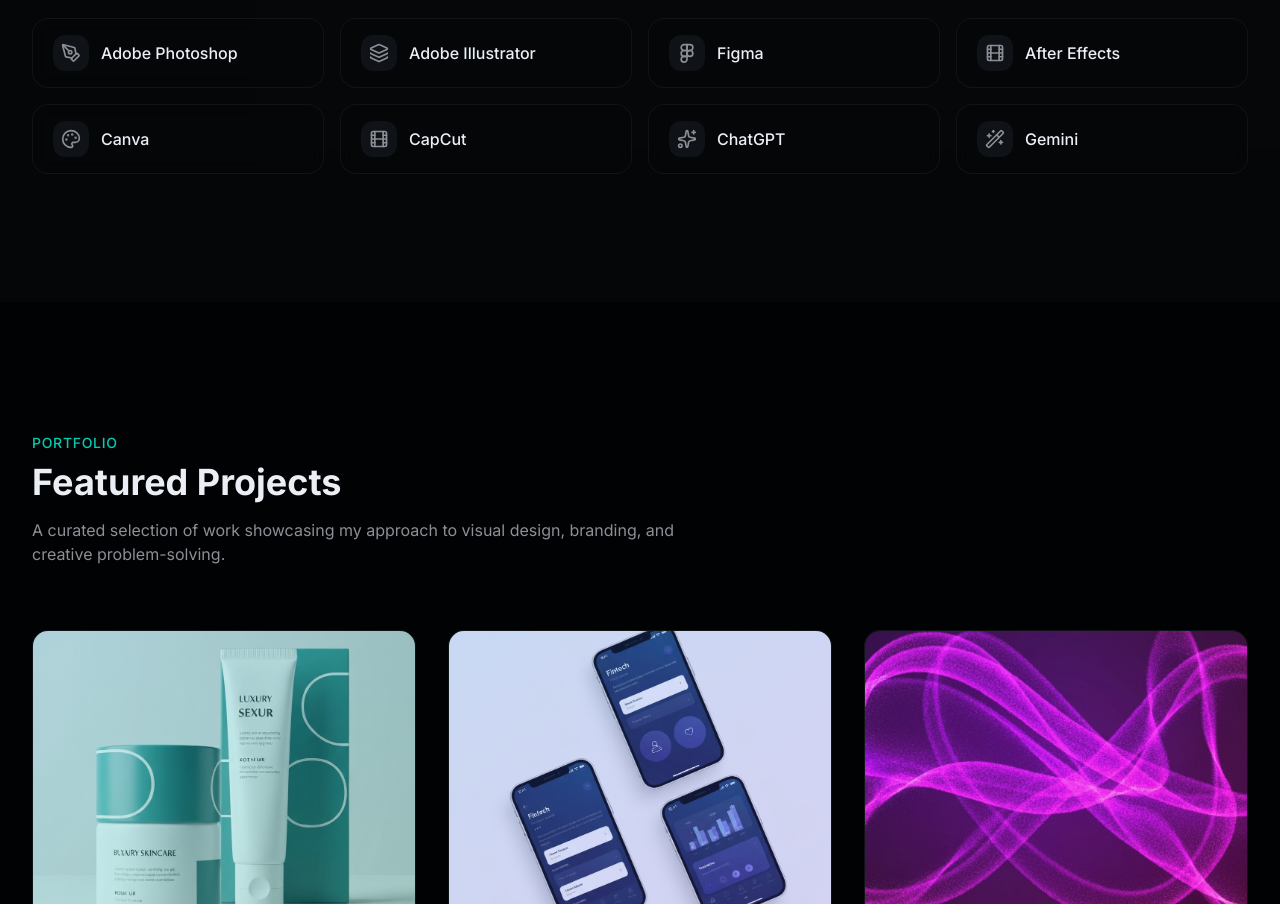
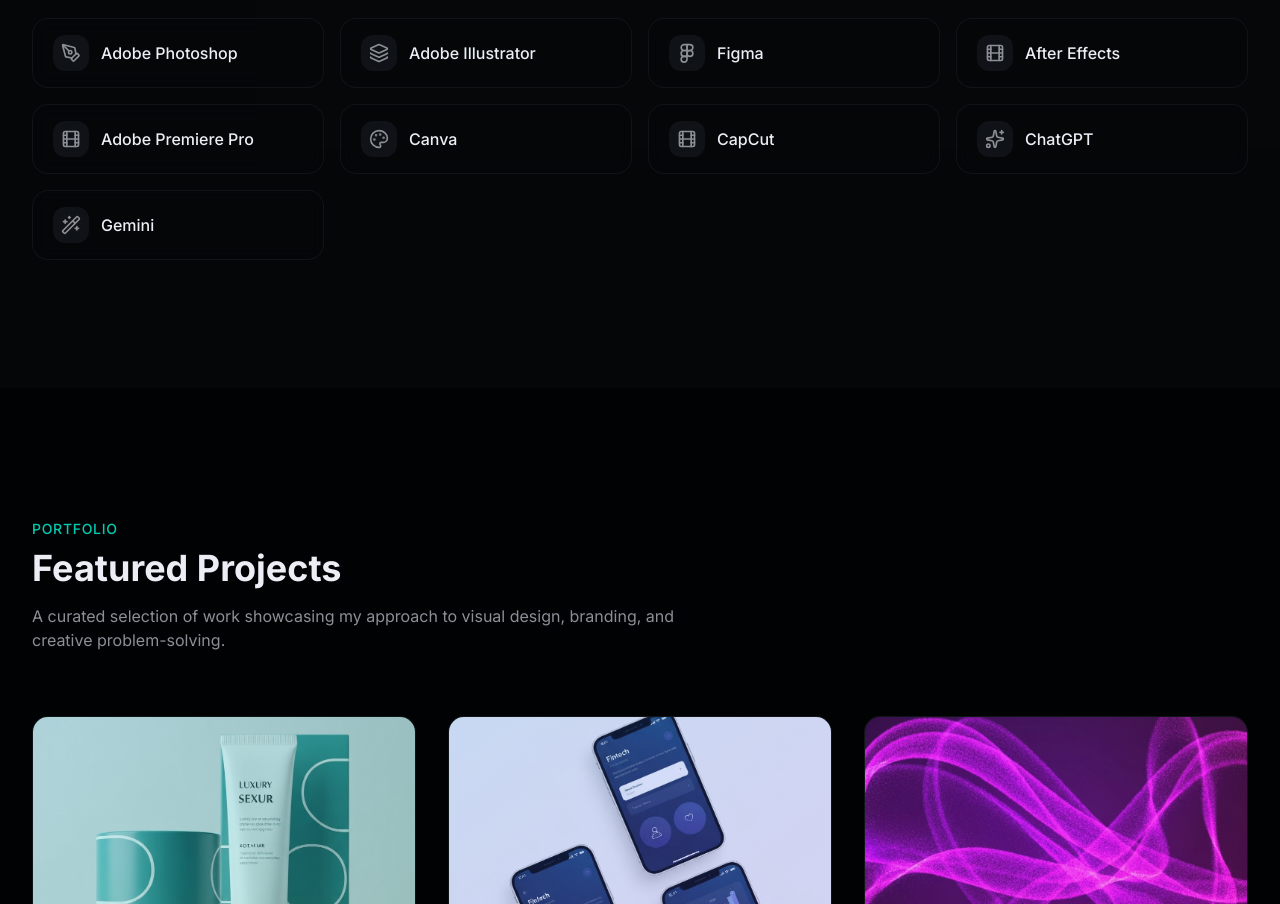
Before and after one commit to prasanjit-dey-ux/cheez-visual-designer, a Next.js app: page / in a window 1280 px wide. Shown: the part 2900-3804 px from the top of the page. Built offline with nearby package versions, Linux system fonts and the light colour scheme; a web font is replaced by a local one.

Commit message:
feat: add Adobe Premiere Pro to skills list

```diff
--- a/components/skills-section.tsx
+++ b/components/skills-section.tsx
@@ -28,6 +28,7 @@ const skills = [
   { name: "Adobe Illustrator", icon: Layers, category: "tools" },
   { name: "Figma", icon: Figma, category: "tools" },
   { name: "After Effects", icon: Film, category: "tools" },
+  { name: "Adobe Premiere Pro", icon: Film, category: "tools" },
   { name: "Canva", icon: Palette, category: "tools" },
   { name: "CapCut", icon: Film, category: "tools" },
   { name: "ChatGPT", icon: Sparkles, category: "tools" },
```
